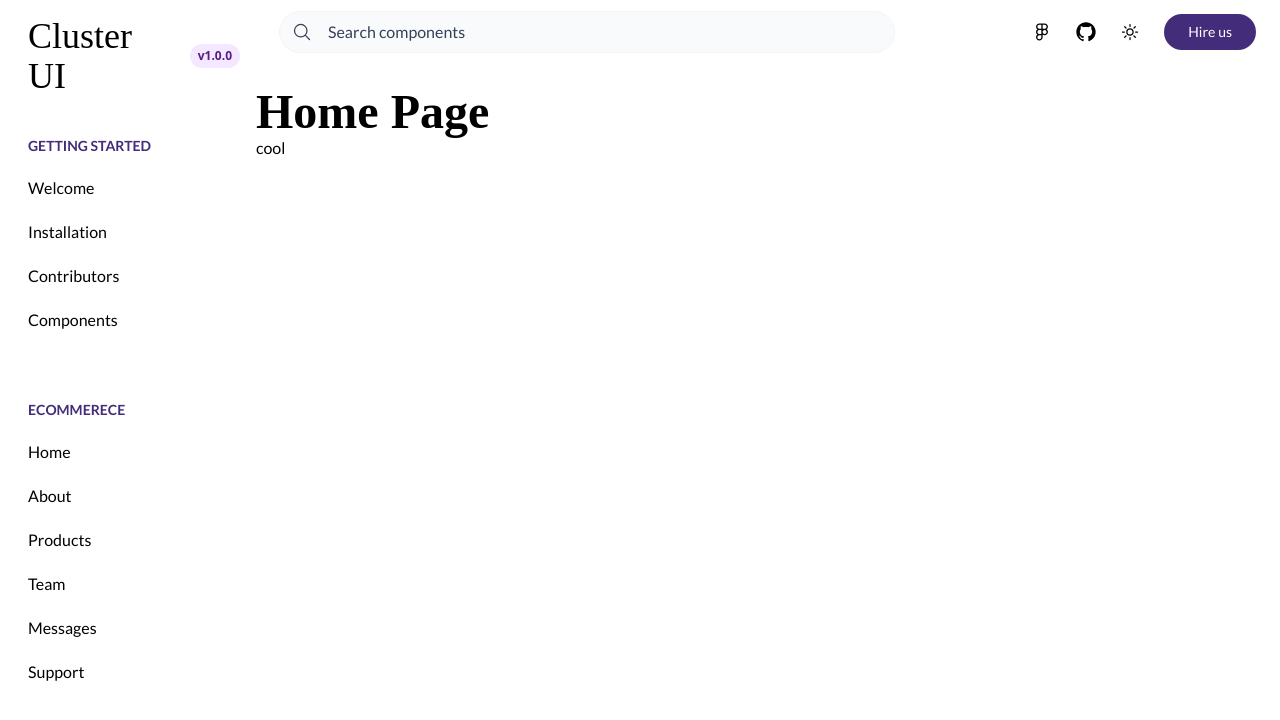
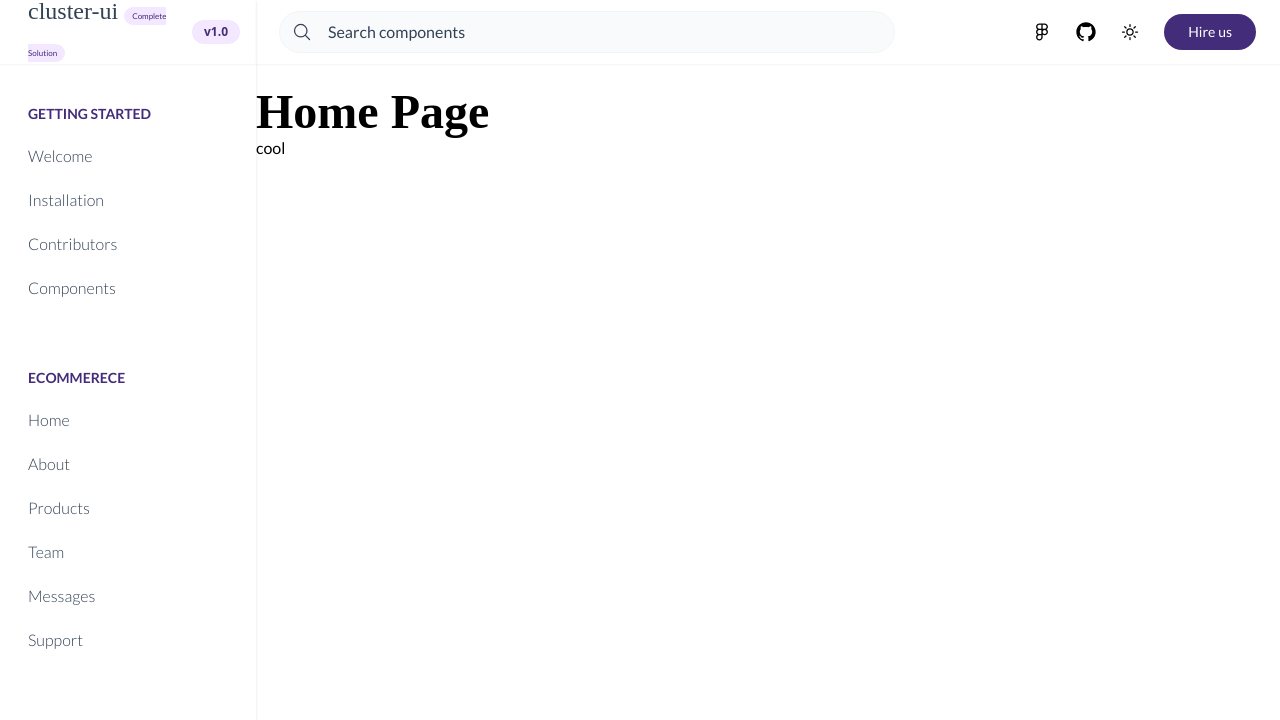
Before and after one commit to kashifal/center-ui, a React (Vite) app: page / in a window 1280 px wide. Shown: the top 720 px of the page. Built offline with nearby package versions, Linux system fonts and the light colour scheme; a web font is replaced by a local one.

Commit message:
some changes sidebar

```diff
--- a/src/components/Header/Header.jsx
+++ b/src/components/Header/Header.jsx
@@ -10,7 +10,7 @@ const Header = () => {
 
   return (
     <Fragment>
-      <div className='h-16 w-full'>
+      <div className='h-16 w-full shadow-sm'>
         <div className='h-full w-full px-6  flex items-center'>
           <div className='flex-1  h-full flex items-center'>
             <div
--- a/src/components/Sidebar/NavLabel.jsx
+++ b/src/components/Sidebar/NavLabel.jsx
@@ -1,7 +1,7 @@
 import React from "react";
 
 function NavLabel({ text }) {
-  return <p className='text-primary py-2 px-3 text-sm font-semibold'>{text}</p>;
+  return <p className='text-primary py-2 px-3 text-sm font-bold cursor-pointer'>{text}</p>;
 }
 
 export default NavLabel;
--- a/src/components/Sidebar/NavLink.jsx
+++ b/src/components/Sidebar/NavLink.jsx
@@ -4,7 +4,7 @@ function NavLink({ children, to }) {
   return (
     <Link
       to={to}
-      className='py-2 px-3 rounded-full hover:bg-[#e4defc] transition-all'
+      className='py-2 px-3 text-md font-light text-secondary rounded-full hover:bg-[#e4defc] transition-all'
     >
       {children}
     </Link>
--- a/src/components/Sidebar/Sidebar.jsx
+++ b/src/components/Sidebar/Sidebar.jsx
@@ -5,24 +5,24 @@ import { Links } from "../Links/Links";
 import { Link } from "react-router-dom";
 function Sidebar() {
   return (
-    <div className='w-full top-0 left-0 scroll-smooth col-span-1 h-screen px-4 overflow-y-scroll scroll'>
-      <div className='w-full h-full py-4 flex flex-col gap-3'>
-        <div className='flex items-center justify-between'>
+    <div className='w-full top-0 left-0 shadow scroll-smooth col-span-1 h-screen  overflow-y-scroll scroll'>
+      <div className='w-full h-full   flex flex-col gap-3 '>
+        <div className='flex items-center px-4 shadow-sm h-16 w-full  justify-between'>
           <Link to='/'>
-            <h1 className='text-4xl px-3'>Cluster UI</h1>
+            <h1 className='text-2xl text-secondary px-3'>cluster-ui <span className="text-[8px] font-normal text-primary px-2 py-1  rounded-full bg-purple-100">Complete Solution</span></h1>
           </Link>
-          <div className='bg-purple-100 text-purple-900 font-semibold px-2 py-1 text-xs rounded-full'>
-            v1.0.0
+          <div className='bg-purple-100 text-primary font-semibold px-3 py-1 text-xs rounded-full'>
+            v1.0
           </div>
         </div>
-        <div className='flex flex-col py-5 gap-1'>
+        <div className='flex px-4 flex-col py-5 gap-1'>
           <NavLabel text='GETTING STARTED' />
           <NavLink to='/'>Welcome</NavLink>
           <NavLink to='/'>Installation</NavLink>
           <NavLink to='/'>Contributors</NavLink>
           <NavLink to='/'>Components</NavLink>
         </div>
-        <div className='flex flex-col py-5 gap-1'>
+        <div className='flex px-4 flex-col py-5 gap-1'>
           <NavLabel text='ECOMMERECE' />
           {Links.map((item, index) => {
             return (
```
